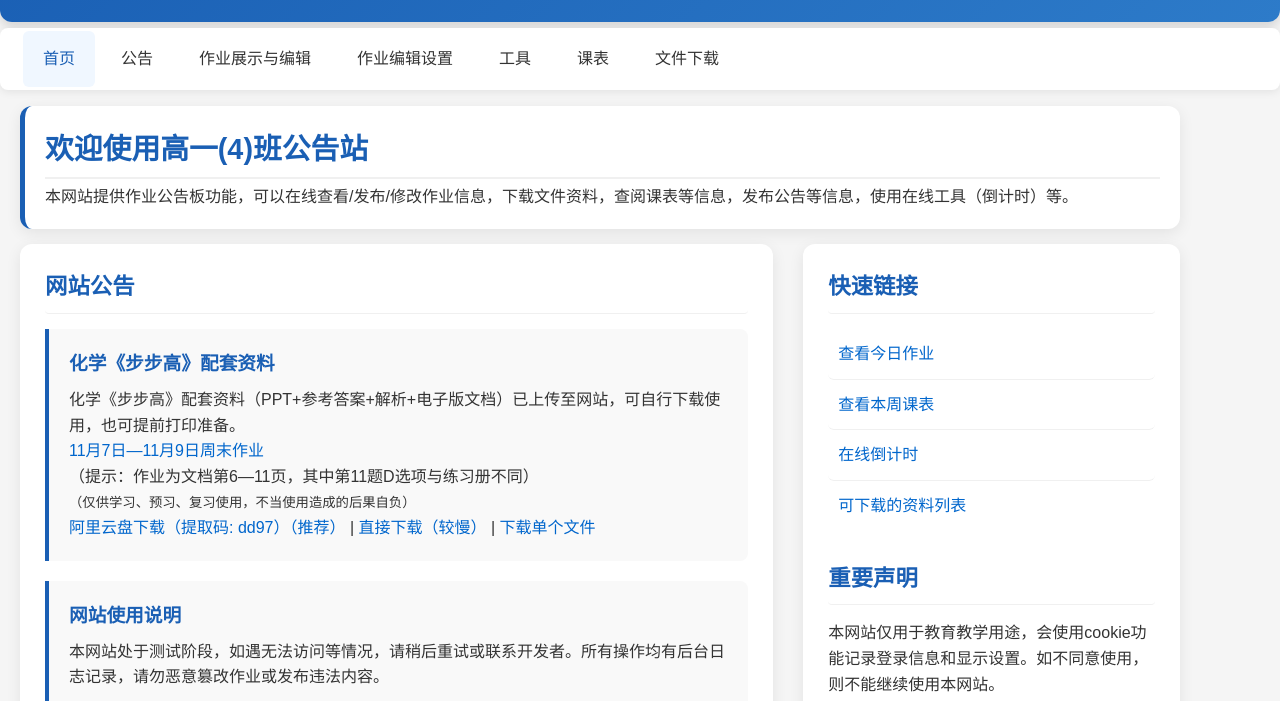
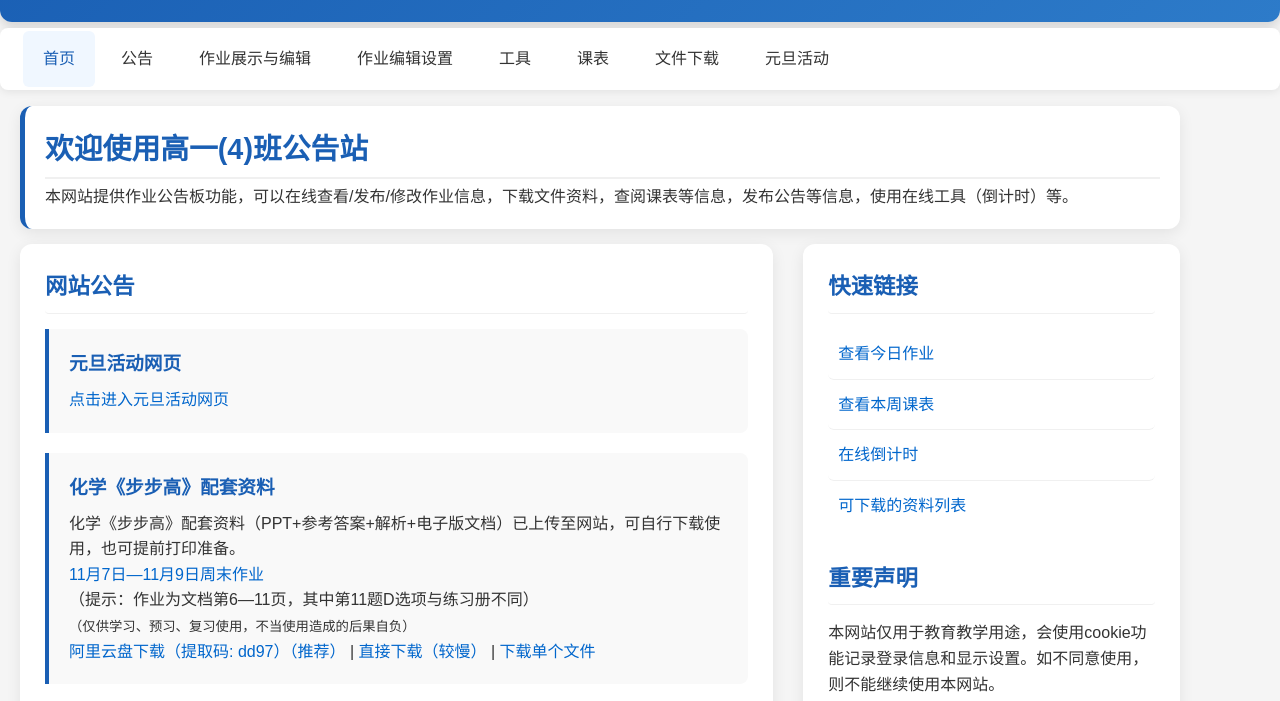
Before and after one commit to DongSX1217/HomeworkBoard, a website: page templates/home.html in a window 1280 px wide. Shown: the part 80-781 px from the top of the page. Drawn offline with Linux system fonts and the light colour scheme; no server answers.

Commit message:
feat: home page

```diff
--- a/templates/home.html
+++ b/templates/home.html
@@ -53,6 +53,7 @@
                     </div>
                 </li>
                 <li><a href="/file">文件下载</a></li>
+                <li><a href="/new-year">元旦活动</a></li>
             </ul>
         </div>
     </nav>
@@ -76,6 +77,11 @@
             <!-- 左侧主要内容 -->
             <div class="main-content">
                 <h2 class="section-title">网站公告</h2>
+
+                <div class="notice-item">
+                    <h3>元旦活动网页</h3>
+                    <p><a href="/new-year">点击进入元旦活动网页</a></p>
+                </div>
 
                 <div class="notice-item">
                     <h3>化学《步步高》配套资料</h3>
```
